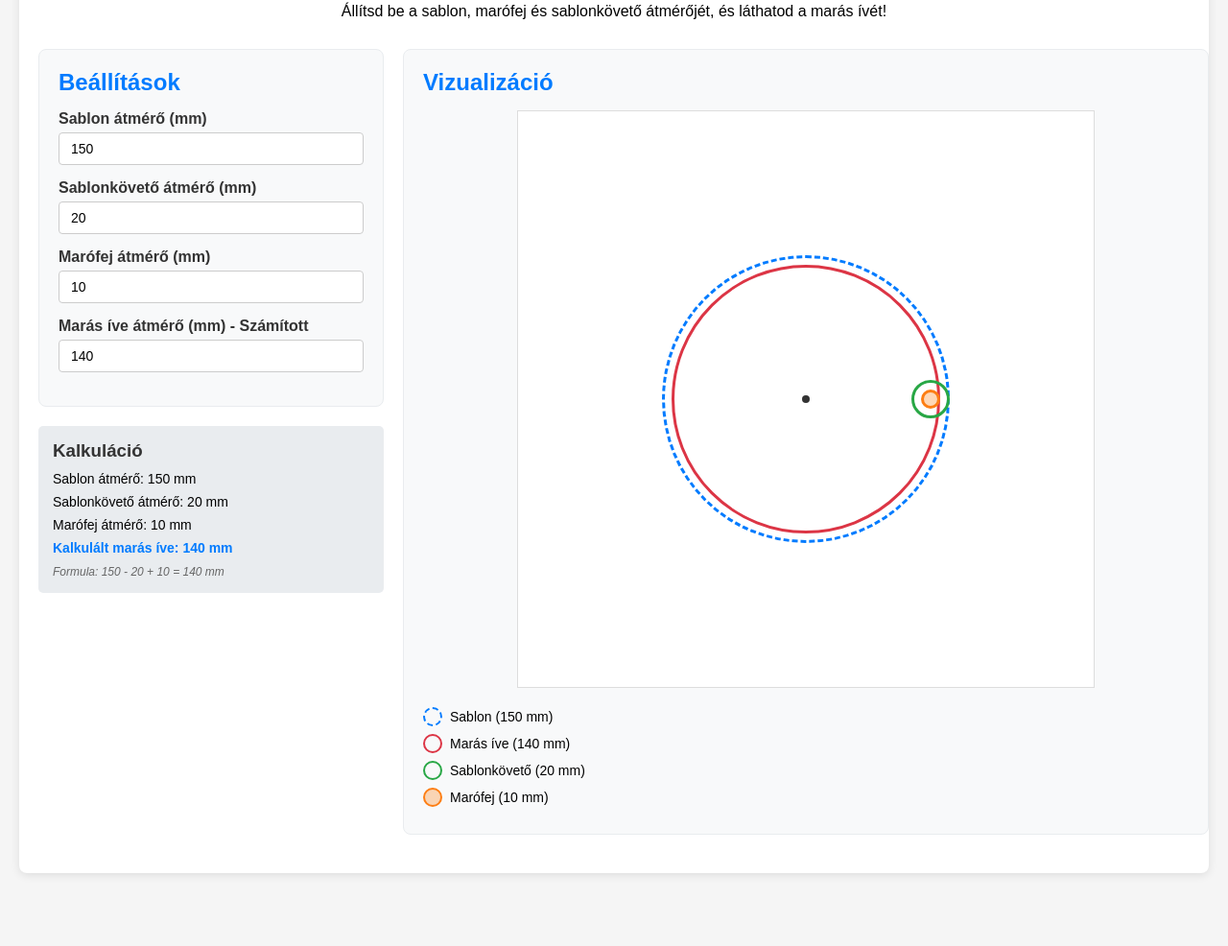
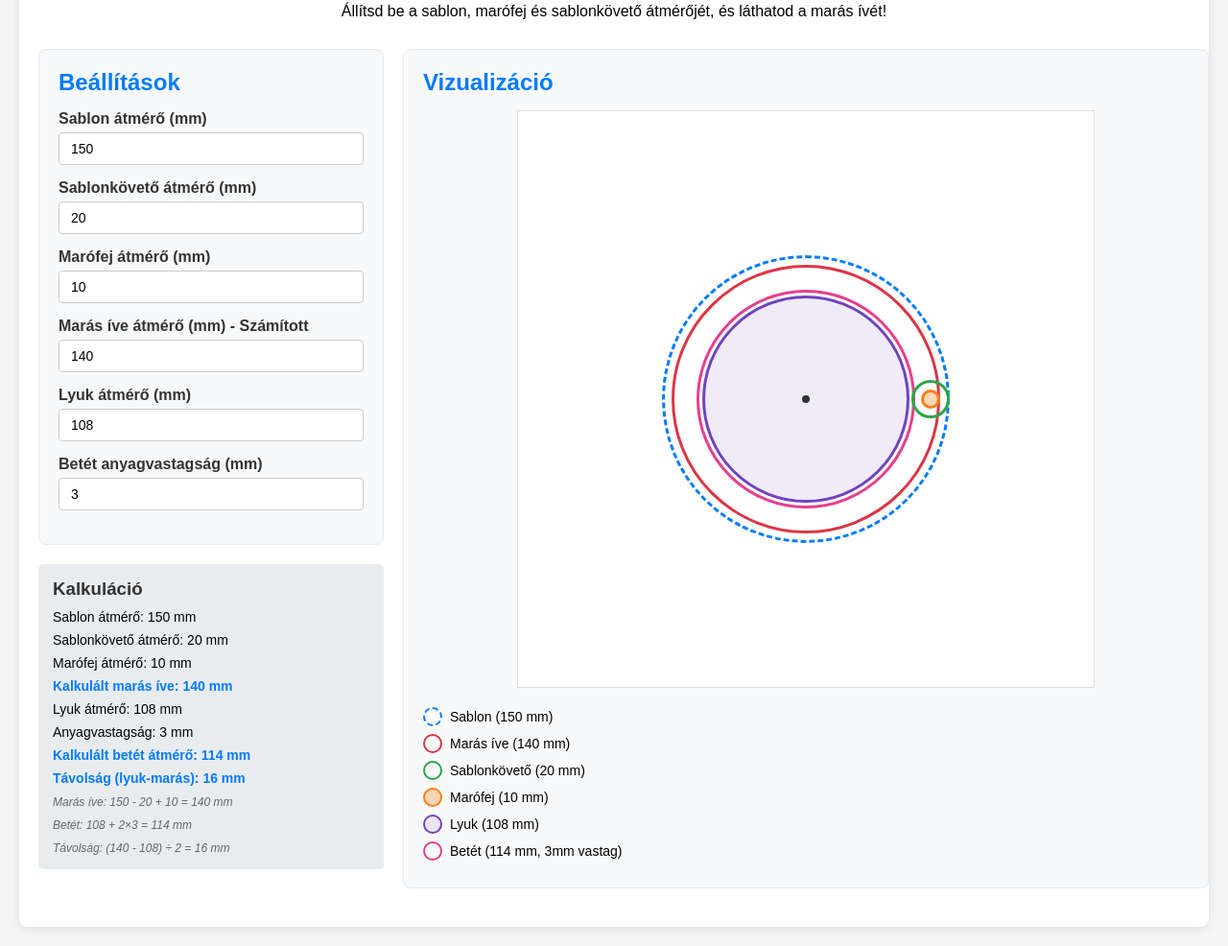
Before and after one commit to kifli01/zen-keldysh, a plain HTML site: page extra/router_circle_calculator.html in a window 1280 px wide. Shown: the part 111-1097 px from the top of the page at 96% size. Before the commit the page ends 1041 px from the top, so only its background shows below. Drawn offline with Linux system fonts and the light colour scheme.

Commit message:
extending router calculator

```diff
--- a/extra/router_circle_calculator.html
+++ b/extra/router_circle_calculator.html
@@ -174,6 +174,16 @@
             background: rgba(253, 126, 20, 0.3);
         }
 
+        .hole-circle {
+            border-color: #6f42c1;
+            background: rgba(111, 66, 193, 0.1);
+        }
+
+        .insert-circle {
+            border-color: #e83e8c;
+            background: transparent;
+        }
+
         .center-dot {
             position: absolute;
             width: 8px;
@@ -234,6 +244,16 @@
                         <label for="cut-input">Marás íve átmérő (mm) - Számított</label>
                         <input type="number" id="cut-input" value="140" min="1">
                     </div>
+
+                    <div class="input-row">
+                        <label for="hole-input">Lyuk átmérő (mm)</label>
+                        <input type="number" id="hole-input" value="108" min="1">
+                    </div>
+
+                    <div class="input-row">
+                        <label for="thickness-input">Betét anyagvastagság (mm)</label>
+                        <input type="number" id="thickness-input" value="3" min="0.1" step="0.1">
+                    </div>
                 </div>
 
                 <div class="results-panel">
@@ -242,9 +262,19 @@
                     <div class="result-line">Sablonkövető átmérő: <span id="follower-display">20</span> mm</div>
                     <div class="result-line">Marófej átmérő: <span id="cutter-display">10</span> mm</div>
                     <div class="result-line"><strong>Kalkulált marás íve: <span id="calculated-display">140</span> mm</strong></div>
+                    <div class="result-line">Lyuk átmérő: <span id="hole-display">108</span> mm</div>
+                    <div class="result-line">Anyagvastagság: <span id="thickness-display">3</span> mm</div>
+                    <div class="result-line"><strong>Kalkulált betét átmérő: <span id="insert-display">114</span> mm</strong></div>
+                    <div class="result-line"><strong>Távolság (lyuk-marás): <span id="gap-display">16</span> mm</strong></div>
 
                     <div class="formula-line">
-                        Formula: <span id="formula-template">150</span> - <span id="formula-follower">20</span> + <span id="formula-cutter">10</span> = <span id="formula-result">140</span> mm
+                        Marás íve: <span id="formula-template">150</span> - <span id="formula-follower">20</span> + <span id="formula-cutter">10</span> = <span id="formula-result">140</span> mm
+                    </div>
+                    <div class="formula-line">
+                        Betét: <span id="formula-hole">108</span> + 2×<span id="formula-thickness">3</span> = <span id="formula-insert">114</span> mm
+                    </div>
+                    <div class="formula-line">
+                        Távolság: (<span id="formula-cut-gap">140</span> - <span id="formula-hole-gap">108</span>) ÷ 2 = <span id="formula-gap">16</span> mm
                     </div>
 
                     <div id="warning-message" class="warning-box">
@@ -280,6 +310,14 @@
                             <div style="width: 16px; height: 16px; border-radius: 50%; margin-right: 8px; border: 2px solid #fd7e14; background: rgba(253, 126, 20, 0.3);"></div>
                             <span>Marófej (<span id="legend-cutter">10</span> mm)</span>
                         </div>
+                        <div class="legend-row">
+                            <div style="width: 16px; height: 16px; border-radius: 50%; margin-right: 8px; border: 2px solid #6f42c1; background: rgba(111, 66, 193, 0.1);"></div>
+                            <span>Lyuk (<span id="legend-hole">108</span> mm)</span>
+                        </div>
+                        <div class="legend-row">
+                            <div style="width: 16px; height: 16px; border-radius: 50%; margin-right: 8px; border: 2px solid #e83e8c; background: transparent;"></div>
+                            <span>Betét (<span id="legend-insert">114</span> mm, <span id="legend-thickness">3</span>mm vastag)</span>
+                        </div>
                     </div>
                 </div>
             </div>
@@ -291,31 +329,55 @@
             template: 150,
             follower: 20,
             cutter: 10,
-            cut: 140
+            cut: 140,
+            hole: 108,
+            thickness: 3  // anyagvastagság mm-ben
         };
 
         function getCalculatedCut() {
             return values.template - values.follower + values.cutter;
         }
 
+        function getCalculatedInsert() {
+            return values.hole + (2 * values.thickness);  // lyuk + 2x anyagvastagság
+        }
+
+        function getGapDistance() {
+            return (values.cut - values.hole) / 2;  // távolság a lyuk és mart ív pereme között
+        }
+
         function refreshDisplay() {
             var calculatedValue = getCalculatedCut();
+            var calculatedInsert = getCalculatedInsert();
+            var gapDistance = getGapDistance();
 
             // Frissítjük az input mezőket is a belső értékekkel
             document.getElementById('template-input').value = values.template;
             document.getElementById('follower-input').value = values.follower;
             document.getElementById('cutter-input').value = values.cutter;
             document.getElementById('cut-input').value = values.cut;
+            document.getElementById('hole-input').value = values.hole;
+            document.getElementById('thickness-input').value = values.thickness;
 
             document.getElementById('template-display').textContent = values.template;
             document.getElementById('follower-display').textContent = values.follower;
             document.getElementById('cutter-display').textContent = values.cutter;
             document.getElementById('calculated-display').textContent = calculatedValue;
+            document.getElementById('hole-display').textContent = values.hole;
+            document.getElementById('thickness-display').textContent = values.thickness;
+            document.getElementById('insert-display').textContent = calculatedInsert;
+            document.getElementById('gap-display').textContent = gapDistance;
 
             document.getElementById('formula-template').textContent = values.template;
             document.getElementById('formula-follower').textContent = values.follower;
             document.getElementById('formula-cutter').textContent = values.cutter;
             document.getElementById('formula-result').textContent = calculatedValue;
+            document.getElementById('formula-hole').textContent = values.hole;
+            document.getElementById('formula-thickness').textContent = values.thickness;
+            document.getElementById('formula-insert').textContent = calculatedInsert;
+            document.getElementById('formula-cut-gap').textContent = values.cut;
+            document.getElementById('formula-hole-gap').textContent = values.hole;
+            document.getElementById('formula-gap').textContent = gapDistance;
 
             var warningElement = document.getElementById('warning-message');
             if (Math.abs(values.cut - calculatedValue) > 0.1) {
@@ -328,12 +390,15 @@
             document.getElementById('legend-follower').textContent = values.follower;
             document.getElementById('legend-cutter').textContent = values.cutter;
             document.getElementById('legend-cut').textContent = values.cut;
+            document.getElementById('legend-hole').textContent = values.hole;
+            document.getElementById('legend-thickness').textContent = values.thickness;
+            document.getElementById('legend-insert').textContent = calculatedInsert;
 
             redrawVisualization();
         }
 
         function redrawVisualization() {
-            console.log('Template:', values.template, 'Follower:', values.follower, 'Cutter:', values.cutter, 'Cut:', values.cut);
+            console.log('Template:', values.template, 'Follower:', values.follower, 'Cutter:', values.cutter, 'Cut:', values.cut, 'Hole:', values.hole, 'Thickness:', values.thickness);
 
             var container = document.getElementById('drawing-area');
             var centerPoint = 300;
@@ -343,8 +408,10 @@
             var followerR = (values.follower / 2) * scaleFactor;
             var cutterR = (values.cutter / 2) * scaleFactor;
             var cutR = (values.cut / 2) * scaleFactor;
+            var holeR = (values.hole / 2) * scaleFactor;
+            var insertR = (getCalculatedInsert() / 2) * scaleFactor;
 
-            console.log('Template radius:', templateR, 'Cut radius:', cutR);
+            console.log('Template radius:', templateR, 'Cut radius:', cutR, 'Hole radius:', holeR, 'Insert radius:', insertR);
 
             // Töröljük a régi köröket
             container.innerHTML = '';
@@ -366,6 +433,24 @@
             cutCircle.style.left = (centerPoint - cutR) + 'px';
             cutCircle.style.top = (centerPoint - cutR) + 'px';
             container.appendChild(cutCircle);
+
+            // Betét kör (rózsaszín)
+            var insertCircle = document.createElement('div');
+            insertCircle.className = 'circle insert-circle';
+            insertCircle.style.width = (insertR * 2) + 'px';
+            insertCircle.style.height = (insertR * 2) + 'px';
+            insertCircle.style.left = (centerPoint - insertR) + 'px';
+            insertCircle.style.top = (centerPoint - insertR) + 'px';
+            container.appendChild(insertCircle);
+
+            // Lyuk kör (lila, kitöltött)
+            var holeCircle = document.createElement('div');
+            holeCircle.className = 'circle hole-circle';
+            holeCircle.style.width = (holeR * 2) + 'px';
+            holeCircle.style.height = (holeR * 2) + 'px';
+            holeCircle.style.left = (centerPoint - holeR) + 'px';
+            holeCircle.style.top = (centerPoint - holeR) + 'px';
+            container.appendChild(holeCircle);
 
             // Sablonkövető pozíciója
             var followerCenterX = centerPoint + templateR - followerR;
@@ -426,6 +511,18 @@
                 values.cut = Math.max(1, parseInt(this.value) || 1);
                 refreshDisplay();
             });
+
+            document.getElementById('hole-input').addEventListener('input', function() {
+                console.log('Hole changed to:', this.value);
+                values.hole = Math.max(1, parseInt(this.value) || 1);
+                refreshDisplay();
+            });
+
+            document.getElementById('thickness-input').addEventListener('input', function() {
+                console.log('Thickness changed to:', this.value);
+                values.thickness = Math.max(0.1, parseFloat(this.value) || 0.1);
+                refreshDisplay();
+            });
         }
 
         window.addEventListener('load', function() {
```
